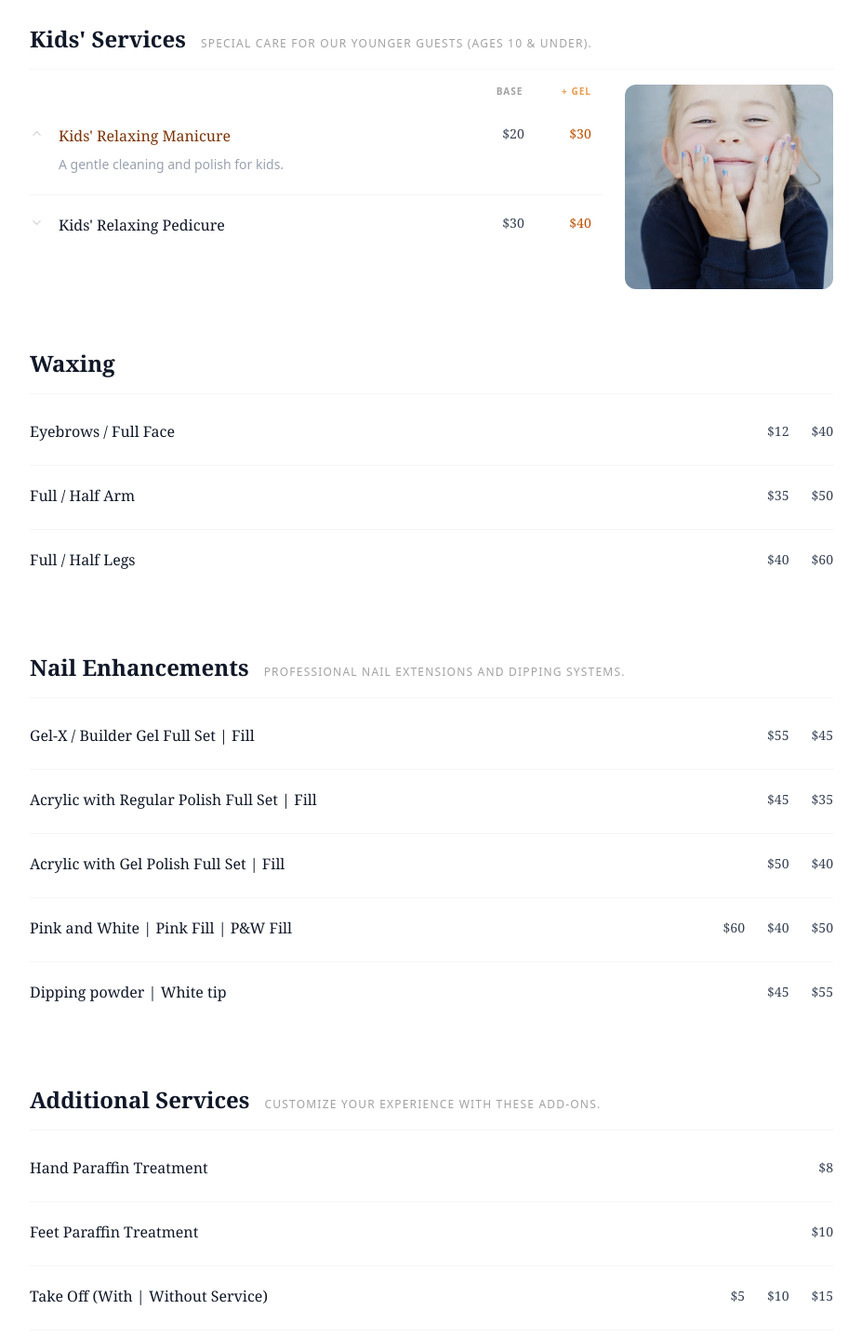
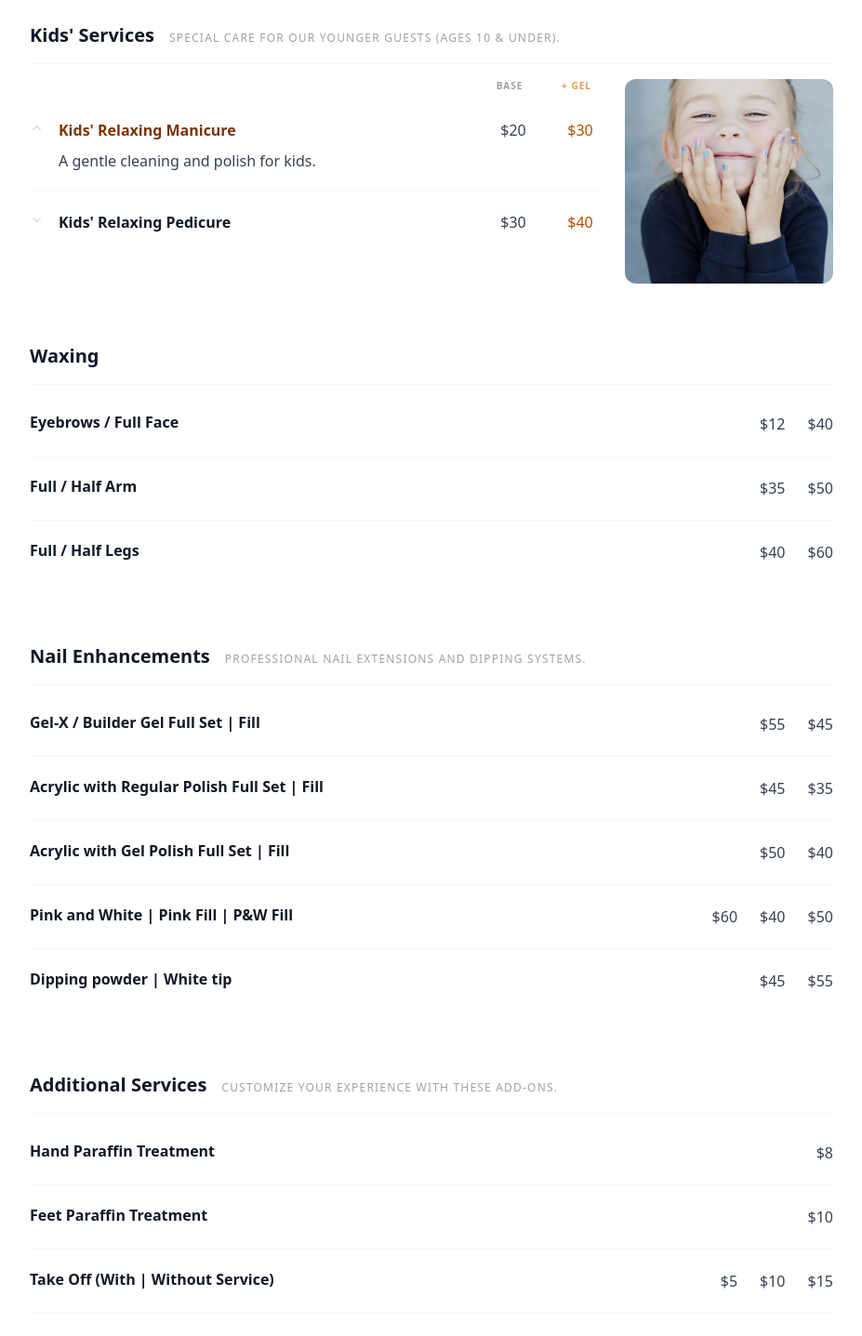
Before and after one commit to huupdo/tammysnails-cloudflare, a React (Vite) app: page /services in a window 1280 px wide. Shown: the part 1320-2757 px from the top of the page at 93% size, without its empty margins (296-1223 px from the left). Built offline with nearby package versions, Linux system fonts and the light colour scheme.

Commit message:
updated font style and size of service page. Also corrected sticky nav highlighted properly

```diff
--- a/src/react-app/services.tsx
+++ b/src/react-app/services.tsx
@@ -255,9 +255,16 @@ const ServicesPage = () => {
   const [openItems, setOpenItems] = useState<Set<string>>(defaultOpen);
   const sectionRefs = useRef<Record<string, HTMLElement | null>>({});
 
+  const allSectionIds = [
+    ...categories.map(({ id }) => id),
+    "waxingServices",
+    "nailEnhancements",
+    "addons",
+  ];
+
   useEffect(() => {
     const observers: IntersectionObserver[] = [];
-    categories.forEach(({ id }) => {
+    allSectionIds.forEach((id) => {
       const el = sectionRefs.current[id];
       if (!el) return;
       const obs = new IntersectionObserver(
@@ -273,7 +280,7 @@ const ServicesPage = () => {
   }, []);
 
   const scrollToSection = (id: string) => {
-    sectionRefs.current[id]?.scrollIntoView({
+    (sectionRefs.current[id] ?? document.getElementById(id))?.scrollIntoView({
       behavior: "smooth",
       block: "start",
     });
@@ -333,42 +340,29 @@ const ServicesPage = () => {
                   </span>
                 </button>
               ))}
-              <button
-                onClick={() =>
-                  document
-                    .getElementById("waxingServices")
-                    ?.scrollIntoView({ behavior: "smooth", block: "start" })
-                }
-                className="group flex w-full flex-col items-start rounded-lg px-3 py-2.5 text-left transition-all hover:bg-neutral-50 dark:hover:bg-neutral-900/50"
-              >
-                <span className="text-sm font-semibold tracking-wide text-gray-500 transition-colors group-hover:text-gray-800 dark:text-neutral-500 dark:group-hover:text-neutral-300">
-                  Waxing
-                </span>
-              </button>
-              <button
-                onClick={() =>
-                  document
-                    .getElementById("nailEnhancements")
-                    ?.scrollIntoView({ behavior: "smooth", block: "start" })
-                }
-                className="group flex w-full flex-col items-start rounded-lg px-3 py-2.5 text-left transition-all hover:bg-neutral-50 dark:hover:bg-neutral-900/50"
-              >
-                <span className="text-sm font-semibold tracking-wide text-gray-500 transition-colors group-hover:text-gray-800 dark:text-neutral-500 dark:group-hover:text-neutral-300">
-                  Nail Enhancements
-                </span>
-              </button>
-              <button
-                onClick={() =>
-                  document
-                    .getElementById("addons")
-                    ?.scrollIntoView({ behavior: "smooth", block: "start" })
-                }
-                className="group flex w-full flex-col items-start rounded-lg px-3 py-2.5 text-left transition-all hover:bg-neutral-50 dark:hover:bg-neutral-900/50"
-              >
-                <span className="text-sm font-semibold tracking-wide text-gray-500 transition-colors group-hover:text-gray-800 dark:text-neutral-500 dark:group-hover:text-neutral-300">
-                  Additional Services
-                </span>
-              </button>
+              {[
+                { id: "waxingServices", label: "Waxing" },
+                { id: "nailEnhancements", label: "Nail Enhancements" },
+                { id: "addons", label: "Additional Services" },
+              ].map(({ id, label }) => (
+                <button
+                  key={id}
+                  onClick={() => scrollToSection(id)}
+                  className={`group flex w-full flex-col items-start rounded-lg px-3 py-2.5 text-left transition-all ${
+                    activeId === id
+                      ? "bg-amber-50 dark:bg-amber-900/15"
+                      : "hover:bg-neutral-50 dark:hover:bg-neutral-900/50"
+                  }`}
+                >
+                  <span className={`text-sm font-semibold tracking-wide transition-colors ${
+                    activeId === id
+                      ? "text-amber-900 dark:text-amber-400"
+                      : "text-gray-500 group-hover:text-gray-800 dark:text-neutral-500 dark:group-hover:text-neutral-300"
+                  }`}>
+                    {label}
+                  </span>
+                </button>
+              ))}
 
               <div className="border-t border-neutral-100 pt-6 dark:border-neutral-800">
                 <a
@@ -396,7 +390,7 @@ const ServicesPage = () => {
               >
                 {/* Section title */}
                 <div className="mb-4 flex items-baseline gap-4 border-b border-neutral-100 pb-4 dark:border-neutral-800">
-                  <h2 className="font-serif text-2xl font-semibold text-gray-900 dark:text-neutral-100">
+                  <h2 className="text-xl font-semibold text-gray-900 dark:text-neutral-100">
                     {title}
                   </h2>
                   <span className="text-xs tracking-widest text-neutral-400 uppercase dark:text-neutral-600">
@@ -448,7 +442,7 @@ const ServicesPage = () => {
                               <div className="flex-1 min-w-0">
                                 <div className="flex flex-wrap items-center gap-2">
                                   <h3
-                                    className={`font-serif text-base font-medium transition-colors ${
+                                    className={`text-base font-semibold transition-colors ${
                                       isOpen
                                         ? "text-amber-900 dark:text-amber-400"
                                         : "text-gray-900 group-hover:text-amber-900 dark:text-neutral-100 dark:group-hover:text-amber-400"
@@ -466,7 +460,7 @@ const ServicesPage = () => {
                                 <div
                                   className={`overflow-hidden transition-all duration-300 ease-in-out ${isOpen ? "mt-2 max-h-40 opacity-100" : "max-h-0 opacity-0"}`}
                                 >
-                                  <p className="text-sm leading-relaxed text-gray-400 dark:text-neutral-500">
+                                  <p className="text-base leading-relaxed text-gray-700 dark:text-neutral-300">
                                     {item.description}
                                   </p>
                                 </div>
@@ -474,10 +468,10 @@ const ServicesPage = () => {
 
                               {/* Prices */}
                               <div className="flex shrink-0 items-start gap-6">
-                                <span className="w-12 text-center font-serif text-sm font-medium text-gray-700 dark:text-neutral-300">
+                                <span className="w-12 text-center text-base font-medium text-gray-700 dark:text-neutral-300">
                                   {item.basePrice ?? "—"}
                                 </span>
-                                <span className="w-12 text-center font-serif text-sm font-medium text-amber-700 dark:text-amber-500">
+                                <span className="w-12 text-center text-base font-medium text-amber-700 dark:text-amber-500">
                                   {item.gelPrice ?? "—"}
                                 </span>
                               </div>
@@ -503,9 +497,9 @@ const ServicesPage = () => {
               </section>
             ))}
             {/* Waxing Section */}
-            <section id="waxingServices">
+            <section id="waxingServices" ref={(el) => { sectionRefs.current["waxingServices"] = el; }}>
               <div className="mb-2 flex items-baseline gap-4 border-b border-neutral-100 pb-4 dark:border-neutral-800">
-                <h2 className="font-serif text-2xl font-semibold text-gray-900 dark:text-neutral-100">
+                <h2 className="text-xl font-semibold text-gray-900 dark:text-neutral-100">
                   Waxing
                 </h2>
                 <span className="text-xs tracking-widest text-neutral-400 uppercase dark:text-neutral-600"></span>
@@ -517,17 +511,17 @@ const ServicesPage = () => {
                     className="flex items-start justify-between gap-6 py-5"
                   >
                     <div className="flex-1">
-                      <h3 className="mb-1 font-serif text-base font-medium text-gray-900 dark:text-neutral-100">
+                      <h3 className="mb-1 text-base font-semibold text-gray-900 dark:text-neutral-100">
                         {waxingService.name}
                       </h3>
-                      <p className="text-sm leading-relaxed text-gray-400 dark:text-neutral-500">
+                      <p className="text-base leading-relaxed text-gray-700 dark:text-neutral-300">
                         {waxingService.description}
                       </p>
                     </div>
-                    <span className="shrink-0 pt-0.5 font-serif text-sm font-medium text-gray-700 dark:text-neutral-300">
+                    <span className="shrink-0 pt-0.5 text-base font-medium text-gray-700 dark:text-neutral-300">
                       {waxingService.price1 ?? "—"}
                     </span>
-                    <span className="shrink-0 pt-0.5 font-serif text-sm font-medium text-gray-700 dark:text-neutral-300">
+                    <span className="shrink-0 pt-0.5 text-base font-medium text-gray-700 dark:text-neutral-300">
                       {waxingService.price2 ?? "—"}
                     </span>
                   </li>
@@ -536,9 +530,9 @@ const ServicesPage = () => {
             </section>
 
             {/* Nail Enhancements Section */}
-            <section id="nailEnhancements">
+            <section id="nailEnhancements" ref={(el) => { sectionRefs.current["nailEnhancements"] = el; }}>
               <div className="mb-2 flex items-baseline gap-4 border-b border-neutral-100 pb-4 dark:border-neutral-800">
-                <h2 className="font-serif text-2xl font-semibold text-gray-900 dark:text-neutral-100">
+                <h2 className="text-xl font-semibold text-gray-900 dark:text-neutral-100">
                   Nail Enhancements
                 </h2>
                 <span className="text-xs tracking-widest text-neutral-400 uppercase dark:text-neutral-600">
@@ -552,20 +546,20 @@ const ServicesPage = () => {
                     className="flex items-start justify-between gap-6 py-5"
                   >
                     <div className="flex-1">
-                      <h3 className="mb-1 font-serif text-base font-medium text-gray-900 dark:text-neutral-100">
+                      <h3 className="mb-1 text-base font-semibold text-gray-900 dark:text-neutral-100">
                         {nailEnhancement.name}
                       </h3>
-                      <p className="text-sm leading-relaxed text-gray-400 dark:text-neutral-500">
+                      <p className="text-base leading-relaxed text-gray-700 dark:text-neutral-300">
                         {nailEnhancement.description}
                       </p>
                     </div>
-                    <span className="shrink-0 pt-0.5 font-serif text-sm font-medium text-gray-700 dark:text-neutral-300">
+                    <span className="shrink-0 pt-0.5 text-base font-medium text-gray-700 dark:text-neutral-300">
                       {nailEnhancement.price1 ?? "—"}
                     </span>
-                    <span className="shrink-0 pt-0.5 font-serif text-sm font-medium text-gray-700 dark:text-neutral-300">
+                    <span className="shrink-0 pt-0.5 text-base font-medium text-gray-700 dark:text-neutral-300">
                       {nailEnhancement.price2 ?? "—"}
                     </span>
-                    <span className="shrink-0 pt-0.5 font-serif text-sm font-medium text-gray-700 dark:text-neutral-300">
+                    <span className="shrink-0 pt-0.5 text-base font-medium text-gray-700 dark:text-neutral-300">
                       {nailEnhancement.price3 ?? "—"}
                     </span>
                   </li>
@@ -574,9 +568,9 @@ const ServicesPage = () => {
             </section>
 
             {/* Add-Ons Section */}
-            <section id="addons">
+            <section id="addons" ref={(el) => { sectionRefs.current["addons"] = el; }}>
               <div className="mb-2 flex items-baseline gap-4 border-b border-neutral-100 pb-4 dark:border-neutral-800">
-                <h2 className="font-serif text-2xl font-semibold text-gray-900 dark:text-neutral-100">
+                <h2 className="text-xl font-semibold text-gray-900 dark:text-neutral-100">
                   Additional Services
                 </h2>
                 <span className="text-xs tracking-widest text-neutral-400 uppercase dark:text-neutral-600">
@@ -590,26 +584,48 @@ const ServicesPage = () => {
                     className="flex items-start justify-between gap-6 py-5"
                   >
                     <div className="flex-1">
-                      <h3 className="mb-1 font-serif text-base font-medium text-gray-900 dark:text-neutral-100">
+                      <h3 className="mb-1 text-base font-semibold text-gray-900 dark:text-neutral-100">
                         {addon.name}
                       </h3>
-                      <p className="text-sm leading-relaxed text-gray-400 dark:text-neutral-500">
+                      <p className="text-base leading-relaxed text-gray-700 dark:text-neutral-300">
                         {addon.description}
                       </p>
                     </div>
-                    <span className="shrink-0 pt-0.5 font-serif text-sm font-medium text-gray-700 dark:text-neutral-300">
+                    <span className="shrink-0 pt-0.5 text-base font-medium text-gray-700 dark:text-neutral-300">
                       {addon.price1 ?? "—"}
                     </span>
-                    <span className="shrink-0 pt-0.5 font-serif text-sm font-medium text-gray-700 dark:text-neutral-300">
+                    <span className="shrink-0 pt-0.5 text-base font-medium text-gray-700 dark:text-neutral-300">
                       {addon.price2 ?? "—"}
                     </span>
-                    <span className="shrink-0 pt-0.5 font-serif text-sm font-medium text-gray-700 dark:text-neutral-300">
+                    <span className="shrink-0 pt-0.5 text-base font-medium text-gray-700 dark:text-neutral-300">
                       {addon.price3 ?? "—"}
                     </span>
                   </li>
                 ))}
               </ul>
             </section>
+
+            {/* Waxing Notice */}
+            <div className="rounded-2xl border border-amber-200 bg-amber-50 p-6 dark:border-amber-900/40 dark:bg-amber-900/10">
+              <div className="mb-4 flex items-start gap-3">
+                <svg xmlns="http://www.w3.org/2000/svg" viewBox="0 0 24 24" fill="none" stroke="currentColor" strokeWidth="2" strokeLinecap="round" strokeLinejoin="round" className="mt-0.5 h-5 w-5 shrink-0 text-amber-700 dark:text-amber-400">
+                  <path d="M10.29 3.86L1.82 18a2 2 0 0 0 1.71 3h16.94a2 2 0 0 0 1.71-3L13.71 3.86a2 2 0 0 0-3.42 0z" /><line x1="12" y1="9" x2="12" y2="13" /><line x1="12" y1="17" x2="12.01" y2="17" />
+                </svg>
+                <h3 className="text-base font-semibold text-amber-900 dark:text-amber-400">
+                  Important Waxing Notice
+                </h3>
+              </div>
+              <div className="space-y-4 text-base leading-relaxed text-gray-700 dark:text-neutral-300">
+                <div>
+                  <p className="mb-1 font-semibold text-gray-800 dark:text-neutral-200">Note Before Waxing:</p>
+                  <p>Unfortunately, we cannot perform waxing services for customers who are taking Accutane, Retina-A, or antibiotics due to increased skin sensitivity caused by these medications.</p>
+                </div>
+                <div>
+                  <p className="mb-1 font-semibold text-gray-800 dark:text-neutral-200">Warning:</p>
+                  <p>Medical complications may arise if waxing is performed within 24 hours of treatment. Failure to follow this guideline may cause skin burning and irritation.</p>
+                </div>
+              </div>
+            </div>
 
             {/* Bottom CTA */}
             <div className="border-t border-neutral-100 pt-12 text-center dark:border-neutral-800">
```
